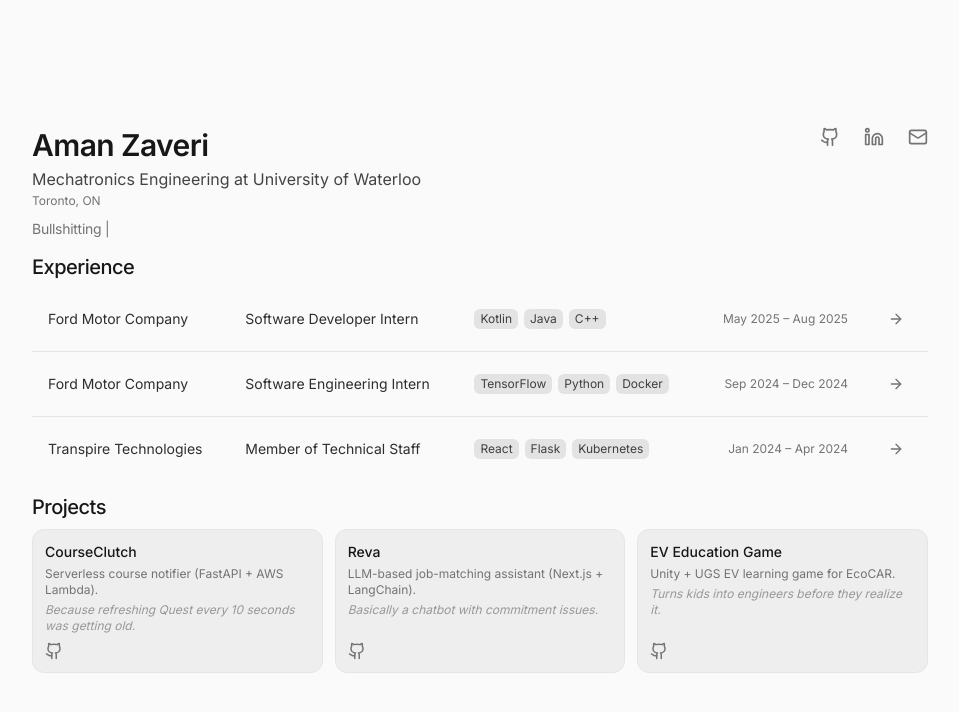
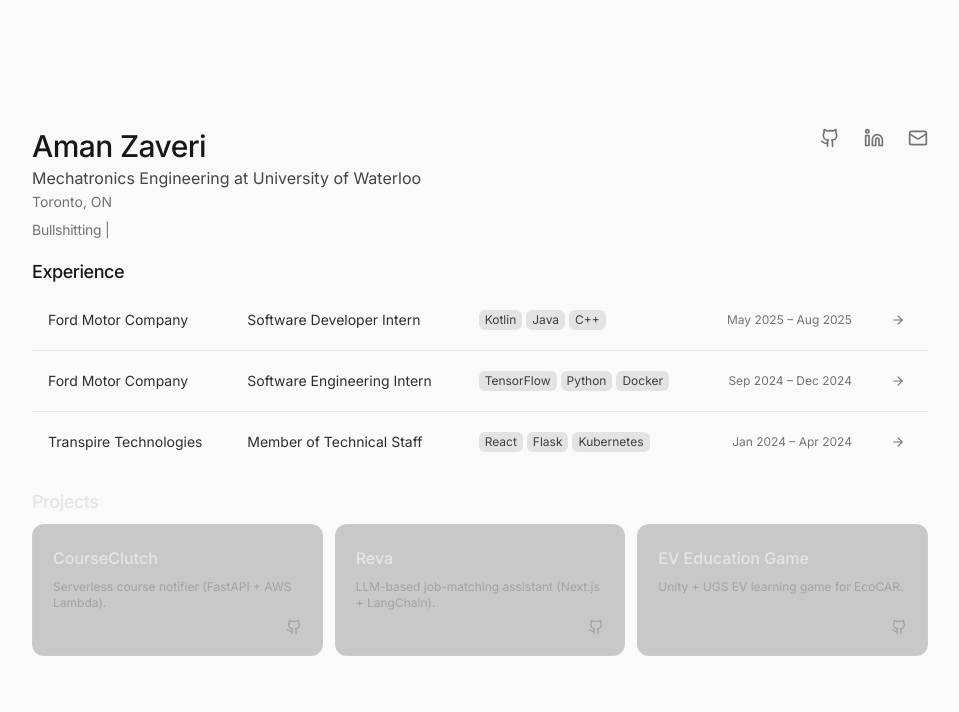
Before and after one commit to amanzav/portfolio, a Next.js app: page / in a window 1280 px wide. Shown: the top 712 px of the page, without its empty margins (160-1119 px from the left). Built offline with nearby package versions, Linux system fonts and the light colour scheme.

Commit message:
updated main page ui

```diff
--- a/app/page.tsx
+++ b/app/page.tsx
@@ -4,8 +4,8 @@ import { Projects } from "@/components/Projects";
 
 export default function Home() {
   return (
-    <main className="h-screen flex items-center justify-center px-12 py-8">
-      <div className="w-full max-w-4xl mx-auto flex flex-col gap-3">
+    <main className="h-screen flex items-center justify-center px-8 py-6">
+      <div className="w-full max-w-4xl mx-auto flex flex-col gap-4">
         <Header />
         <ExperienceTable />
         <Projects />
--- a/components/ExperienceTable.tsx
+++ b/components/ExperienceTable.tsx
@@ -26,14 +26,14 @@ export function ExperienceTable() {
       transition={{ duration: 0.18, ease: "easeOut", delay: 0.1 }}
       className="flex-shrink-0"
     >
-      <h2 className="text-xl font-medium text-foreground mb-1.5 tracking-tight">
+      <h2 className="text-lg font-medium text-foreground mb-1 tracking-tight">
         Experience
       </h2>
       <Table>
         <TableBody>
           {experiences.map((exp, index) => (
             <TableRow key={index} className="border-border hover:bg-foreground/5">
-              <TableCell className="text-foreground/90 text-sm py-2">
+              <TableCell className="text-foreground/90 text-sm py-1.5">
                 {exp.description ? (
                   <TooltipProvider delayDuration={100}>
                     <Tooltip>
@@ -51,9 +51,9 @@ export function ExperienceTable() {
                   exp.company
                 )}
               </TableCell>
-              <TableCell className="text-foreground/90 text-sm py-2">{exp.role}</TableCell>
-              <TableCell className="text-foreground/70 text-xs py-2">
-                <div className="flex gap-1.5 flex-wrap">
+              <TableCell className="text-foreground/90 text-sm py-1.5">{exp.role}</TableCell>
+              <TableCell className="text-foreground/70 text-xs py-1.5">
+                <div className="flex gap-1 flex-wrap">
                   {exp.skills.map((skill, idx) => (
                     <span
                       key={idx}
@@ -64,15 +64,15 @@ export function ExperienceTable() {
                   ))}
                 </div>
               </TableCell>
-              <TableCell className="text-right text-muted text-xs py-2">{exp.date}</TableCell>
+              <TableCell className="text-right text-muted text-xs py-1.5">{exp.date}</TableCell>
               <TableCell className="w-12 text-right">
                 <Link href={`/experience/${exp.id}`}>
                   <Button
                     variant="ghost"
                     size="icon"
-                    className="h-8 w-8 text-muted hover:text-foreground transition-colors"
+                    className="h-7 w-7 text-muted hover:text-foreground transition-colors"
                   >
-                    <ArrowRight className="h-4 w-4" />
+                    <ArrowRight className="h-3.5 w-3.5" />
                   </Button>
                 </Link>
               </TableCell>
--- a/components/Header.tsx
+++ b/components/Header.tsx
@@ -24,8 +24,8 @@ export function Header() {
       />
 
       {/* Name and Social Links Row */}
-      <div className="flex items-start justify-between mb-1">
-        <h1 className="text-3xl font-semibold tracking-[-0.02em]">
+      <div className="flex items-start justify-between mb-0.5">
+        <h1 className="text-3xl font-medium tracking-[-0.02em]">
           Aman Zaveri
         </h1>
 
@@ -37,7 +37,7 @@ export function Header() {
       <p className="text-base font-normal text-foreground/80 mb-0.5">
         Mechatronics Engineering at University of Waterloo
       </p>
-      <p className="text-xs text-muted mb-1.5">Toronto, ON</p>
+      <p className="text-sm text-muted mb-1">Toronto, ON</p>
       <TypingAnimation
         words={[
           "Bullshitting my way through uni",
--- a/components/Projects.tsx
+++ b/components/Projects.tsx
@@ -6,7 +6,6 @@ import { Github } from "lucide-react";
 interface Project {
   name: string;
   description: string;
-  subtext: string;
   github?: string;
   demo?: string;
 }
@@ -15,20 +14,17 @@ const projects: Project[] = [
   {
     name: "CourseClutch",
     description: "Serverless course notifier (FastAPI + AWS Lambda).",
-    subtext: "Because refreshing Quest every 10 seconds was getting old.",
-    github: "https://github.com/Aman-Zaveri",
+    github: "https://github.com/amanzav/course-clutch",
   },
   {
     name: "Reva",
     description: "LLM-based job-matching assistant (Next.js + LangChain).",
-    subtext: "Basically a chatbot with commitment issues.",
-    github: "https://github.com/Aman-Zaveri",
+    github: "https://github.com/amanzav/reva",
   },
   {
     name: "EV Education Game",
     description: "Unity + UGS EV learning game for EcoCAR.",
-    subtext: "Turns kids into engineers before they realize it.",
-    github: "https://github.com/Aman-Zaveri",
+    github: "https://github.com/amanzav/uwaft-cav-game",
   },
 ];
 
@@ -38,9 +34,9 @@ export function Projects() {
       initial={{ opacity: 0, y: 8 }}
       animate={{ opacity: 1, y: 0 }}
       transition={{ duration: 0.18, ease: "easeOut", delay: 0.15 }}
-      className="flex-shrink-0"
+      className="pb-4"
     >
-      <h2 className="text-xl font-medium text-foreground mb-2 tracking-tight">Projects</h2>
+      <h2 className="text-lg font-medium text-neutral-200 mb-2 tracking-tight">Projects</h2>
 
       <div className="grid grid-cols-1 md:grid-cols-3 gap-3">
         {projects.map((project, index) => (
@@ -50,35 +46,24 @@ export function Projects() {
             whileInView={{ opacity: 1, y: 0 }}
             viewport={{ once: true }}
             transition={{ duration: 0.2, ease: "easeOut", delay: index * 0.05 }}
-            className="rounded-xl border border-border bg-foreground/5 p-3 transition-transform duration-150 hover:scale-[1.02] hover:-translate-y-[2px]"
+            className="rounded-xl border border-white/5 bg-black/20 p-5 transition-transform duration-150 hover:scale-[1.02] hover:-translate-y-[2px]"
           >
             <div className="flex flex-col h-full">
-              <h3 className="font-medium text-foreground mb-1 text-sm">
+              <h3 className="font-medium text-neutral-200 mb-2">
                 {project.name}
               </h3>
-              <p className="text-xs text-muted mb-1">{project.description}</p>
+              <p className="text-xs text-neutral-400 mb-auto">{project.description}</p>
 
-              {/* Subtext with subtle animation */}
-              <motion.p
-                initial={{ opacity: 0 }}
-                whileInView={{ opacity: 1 }}
-                viewport={{ once: true }}
-                transition={{ duration: 0.3, delay: 0.1 }}
-                className="text-xs text-muted/70 italic mb-2 flex-1"
-              >
-                {project.subtext}
-              </motion.p>
-
-              <div className="flex gap-3">
+              <div className="flex justify-end mt-2">
                 {project.github && (
                   <a
                     href={project.github}
                     target="_blank"
                     rel="noopener noreferrer"
-                    className="text-muted hover:text-foreground transition-colors"
+                    className="text-neutral-400 hover:text-neutral-100 transition-colors"
                     aria-label={`GitHub repository for ${project.name}`}
                   >
-                    <Github size={18} />
+                    <Github size={16} />
                   </a>
                 )}
               </div>
```
